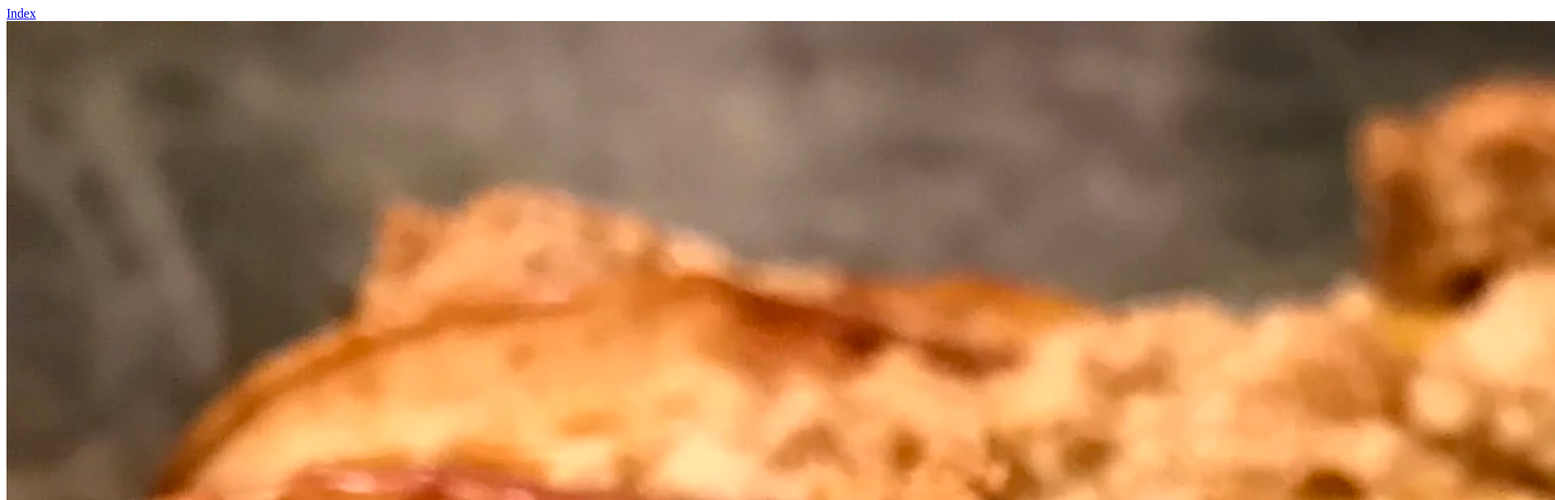
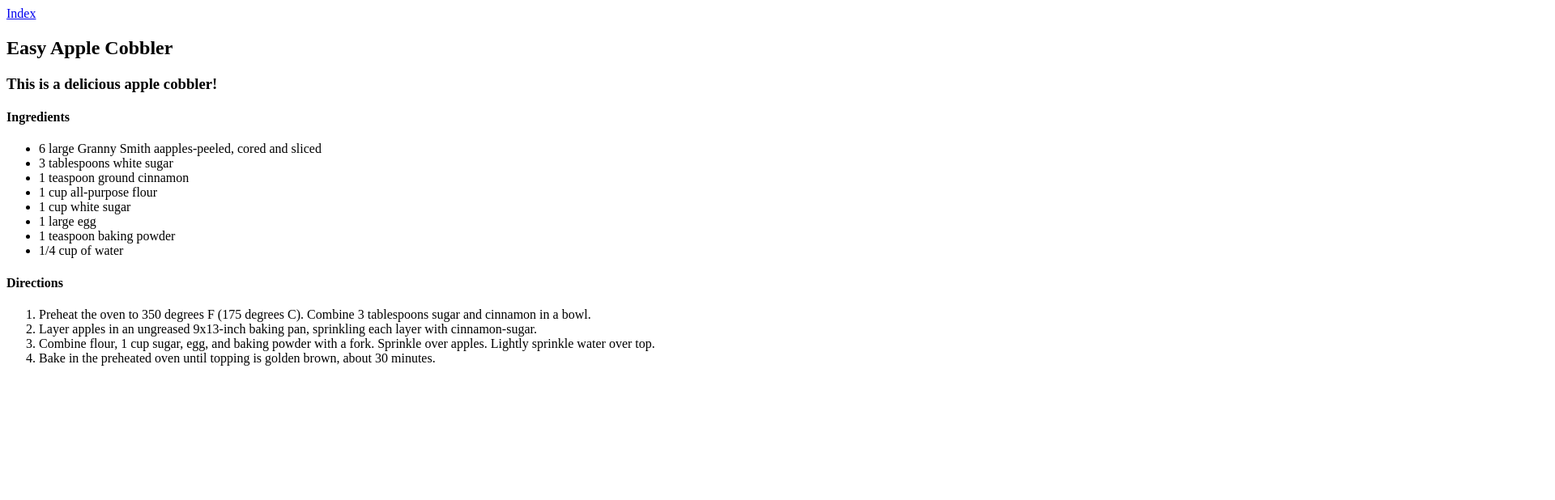
Before and after one commit to kbasil3/recipe, a plain HTML site: page odinproject/recipe/apple.html in a window 1280 px wide. Shown: the top 618 px of the page at 81% size, 1920 px wide, since content can reach past the window. Drawn offline with Linux system fonts and the light colour scheme.

Commit message:
Update apple.html

```diff
--- a/odinproject/recipe/apple.html
+++ b/odinproject/recipe/apple.html
@@ -8,7 +8,7 @@
     <body>
         <title>Ready?</title>
         <a href="../index.html">Index</a>
-        <img src="../image/applecobbler.jpg">
+
         <h2> Easy Apple Cobbler</h2>
         <h3>This is a delicious apple cobbler!</h3>
         <h4>Ingredients</h4>
```
